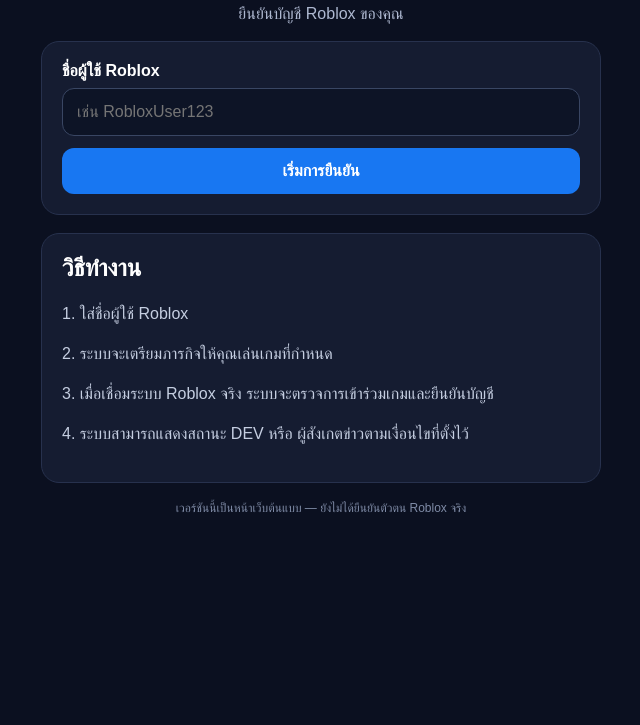
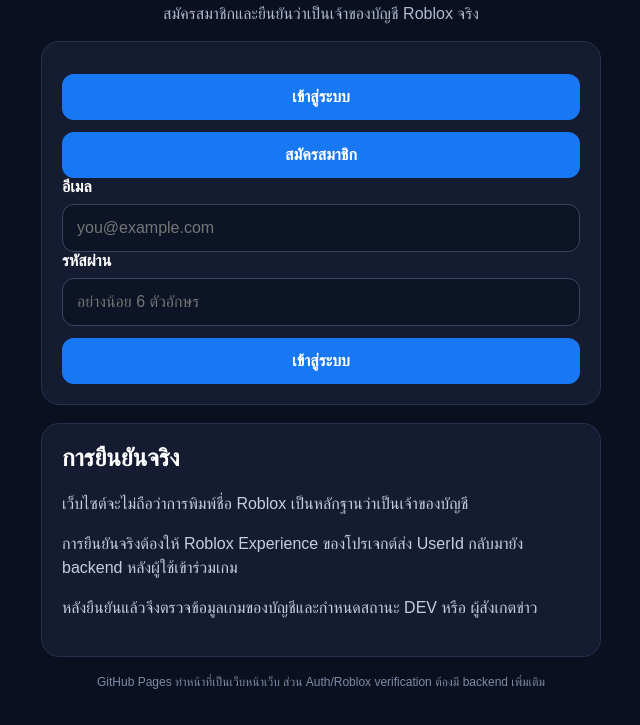
Before and after one commit to mathis404error/roblox-verification-web, a plain HTML site: page index.html in a window 1280 px wide. Shown: the part 149-874 px from the top of the page, without its empty margins (319-959 px from the left). Before the commit the page ends 800 px from the top, so only its background shows below. Drawn offline with Linux system fonts and the light colour scheme.

Commit message:
Build real verification-ready authentication UI

```diff
--- a/index.html
+++ b/index.html
@@ -10,21 +10,38 @@
   <main class="app">
     <div class="logo">R</div>
     <h1>Roblox Verification</h1>
-    <p class="sub">ยืนยันบัญชี Roblox ของคุณ</p>
-    <section class="card">
+    <p class="sub">สมัครสมาชิกและยืนยันว่าเป็นเจ้าของบัญชี Roblox จริง</p>
+
+    <section class="card" id="authCard">
+      <div class="tabs">
+        <button class="tab active" id="loginTab">เข้าสู่ระบบ</button>
+        <button class="tab" id="signupTab">สมัครสมาชิก</button>
+      </div>
+      <label for="email">อีเมล</label>
+      <input id="email" type="email" placeholder="you@example.com" autocomplete="email">
+      <label for="password">รหัสผ่าน</label>
+      <input id="password" type="password" placeholder="อย่างน้อย 6 ตัวอักษร" autocomplete="current-password">
+      <button id="authBtn">เข้าสู่ระบบ</button>
+      <div id="authResult" class="result hidden"></div>
+    </section>
+
+    <section class="card hidden" id="verifyCard">
+      <h2>ยืนยัน Roblox</h2>
+      <p>ขั้นตอนนี้จะใช้รหัสครั้งเดียวเพื่อผูกบัญชีเว็บไซต์กับ Roblox UserId โดยไม่ขอรหัสผ่าน Roblox</p>
       <label for="username">ชื่อผู้ใช้ Roblox</label>
       <input id="username" type="text" placeholder="เช่น RobloxUser123" autocomplete="off">
-      <button id="verifyBtn">เริ่มการยืนยัน</button>
-      <div id="result" class="result hidden"></div>
+      <button id="startVerifyBtn">สร้างรหัสยืนยัน</button>
+      <div id="verifyResult" class="result hidden"></div>
     </section>
+
     <section class="card info">
-      <h2>วิธีทำงาน</h2>
-      <p>1. ใส่ชื่อผู้ใช้ Roblox</p>
-      <p>2. ระบบจะเตรียมภารกิจให้คุณเล่นเกมที่กำหนด</p>
-      <p>3. เมื่อเชื่อมระบบ Roblox จริง ระบบจะตรวจการเข้าร่วมเกมและยืนยันบัญชี</p>
-      <p>4. ระบบสามารถแสดงสถานะ DEV หรือ ผู้สังเกตข่าวตามเงื่อนไขที่ตั้งไว้</p>
+      <h2>การยืนยันจริง</h2>
+      <p>เว็บไซต์จะไม่ถือว่าการพิมพ์ชื่อ Roblox เป็นหลักฐานว่าเป็นเจ้าของบัญชี</p>
+      <p>การยืนยันจริงต้องให้ Roblox Experience ของโปรเจกต์ส่ง UserId กลับมายัง backend หลังผู้ใช้เข้าร่วมเกม</p>
+      <p>หลังยืนยันแล้วจึงตรวจข้อมูลเกมของบัญชีและกำหนดสถานะ DEV หรือ ผู้สังเกตข่าว</p>
     </section>
-    <p class="demo">เวอร์ชันนี้เป็นหน้าเว็บต้นแบบ — ยังไม่ได้ยืนยันตัวตน Roblox จริง</p>
+
+    <p class="demo">GitHub Pages ทำหน้าที่เป็นเว็บหน้าเว็บ ส่วน Auth/Roblox verification ต้องมี backend เพิ่มเติม</p>
   </main>
   <script src="app.js"></script>
 </body>
```
